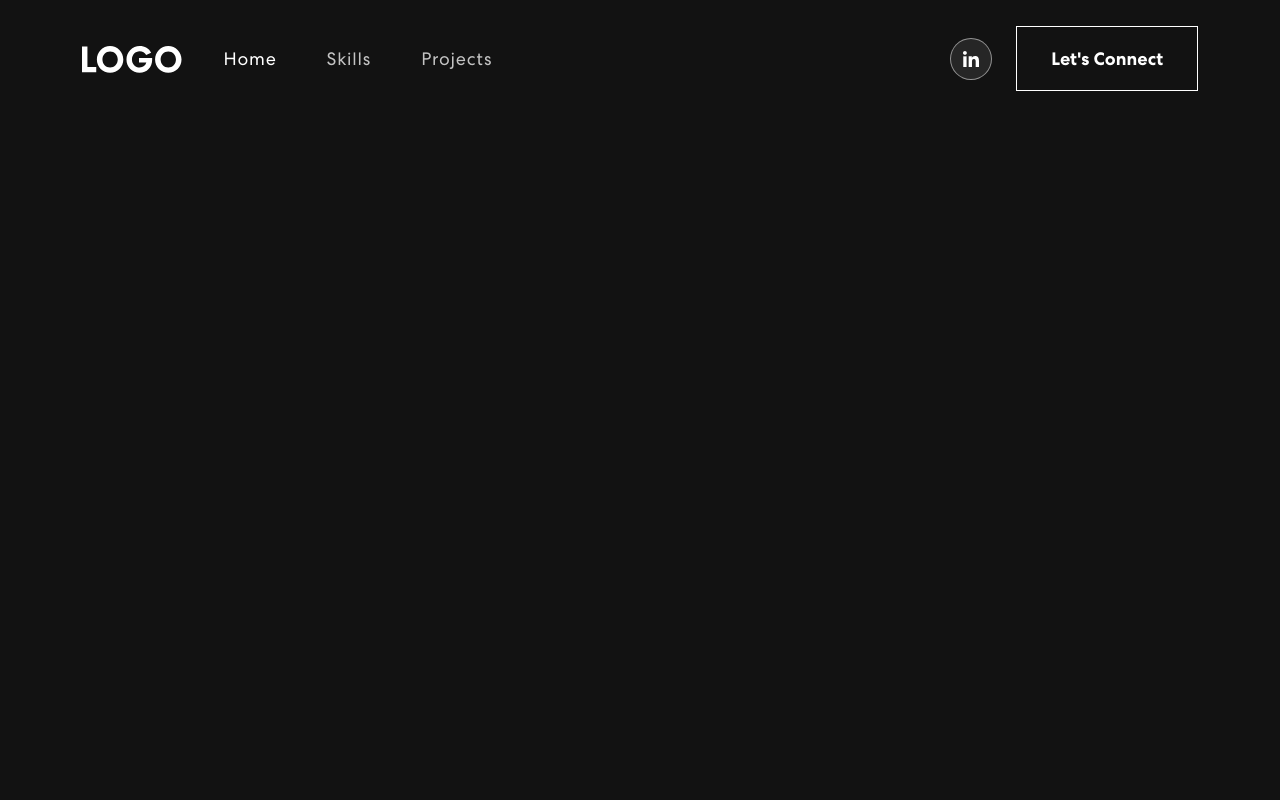
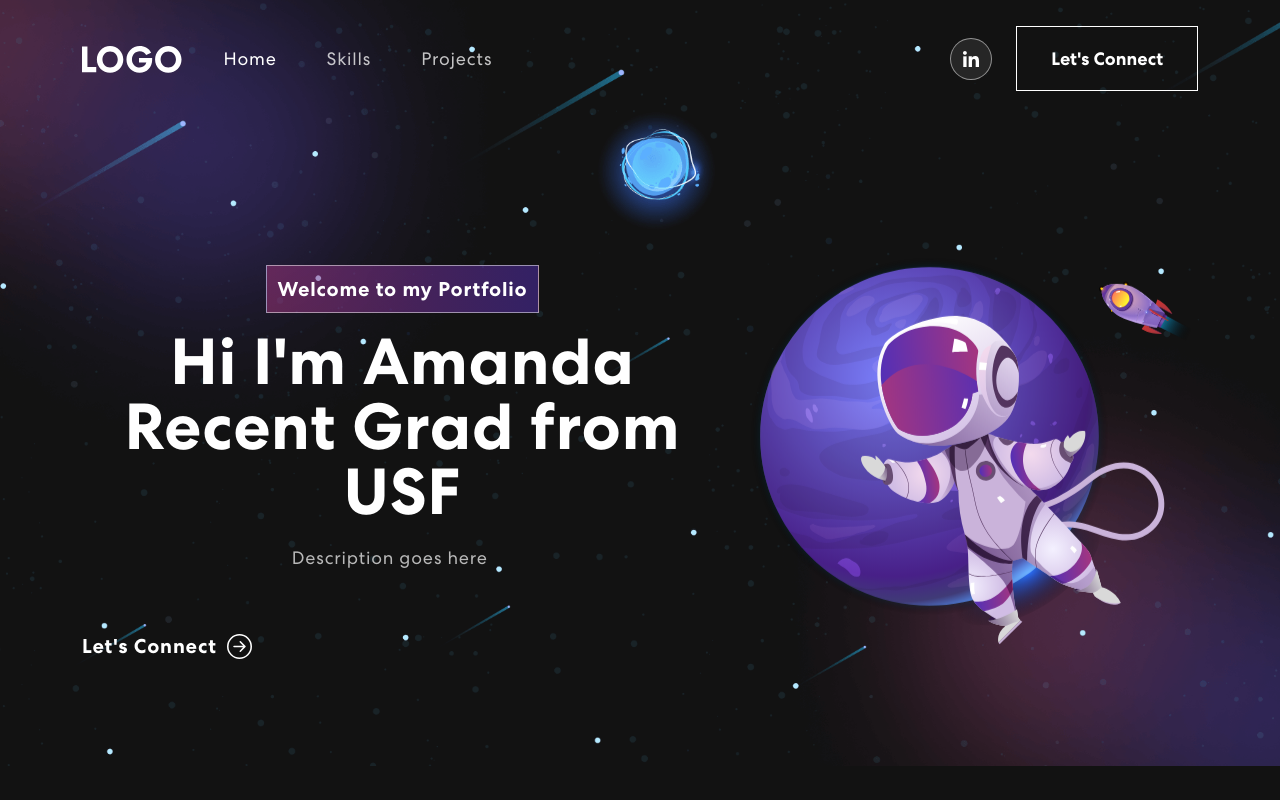
Before and after one commit to amandawangg/my-portfolio, a React (Create React App) app: page / in a window 1280 px wide. Built offline with nearby package versions, Linux system fonts and the light colour scheme.

Commit message:
initial commit

```diff
--- a/package.json
+++ b/package.json
@@ -9,6 +9,7 @@
     "bootstrap": "^5.3.2",
     "react": "^18.2.0",
     "react-bootstrap": "^2.9.2",
+    "react-bootstrap-icons": "^1.10.3",
     "react-dom": "^18.2.0",
     "react-scripts": "5.0.1",
     "web-vitals": "^2.1.4"
--- a/src/App.js
+++ b/src/App.js
@@ -1,11 +1,13 @@
 import './App.css';
 import { NavBar } from "./components/NavBar";
+import { Banner } from "./components/Banner";
 import 'bootstrap/dist/css/bootstrap.min.css';
 
 function App() {
   return (
     <div className="App">
       <NavBar/>
+      <Banner />
     </div>
   );
 }
--- /dev/null
+++ b/src/components/Banner.js
@@ -0,0 +1,61 @@
+import { Container, Row, Col } from "react-bootstrap";
+import { ArrowRightCircle } from "react-bootstrap-icons";
+import headerImg from "../assets/img/header-img.svg"
+import { useState, useEffect } from "react";
+
+
+export const Banner = () => {
+    const toRotate = [ "Recent Grad from USF", "UX/UI Designer", "Frontend Engineer", "Software Engineer"];
+    const [loopNum, setLoopNum] = useState(0);
+    const [isDeleting, setIsDeleting] = useState(false);
+    const [text, setText] = useState('');
+    const period = 2000;
+    const [delta, setDelta] = useState(300 - Math.random() * 100);
+
+    useEffect(() => {
+        let ticker = setInterval(() => {
+            tick();
+        }, delta)
+
+        return () => {clearInterval(ticker)};
+    }, [text])
+
+    const tick = () => {
+        let i = loopNum %toRotate.length;
+        let fullText = toRotate[i];
+        let updatedText = isDeleting ? fullText.substring(0, text.length -1) : fullText.substring(0, text.length + 1);
+
+        setText(updatedText);
+
+        if (isDeleting) {
+            setDelta(prevDelta => prevDelta / 2)
+        }
+
+        if (!isDeleting && updatedText === fullText) {
+            setIsDeleting(true);
+            setDelta(period);
+        } else if(isDeleting && updatedText === '') {
+            setIsDeleting(false);
+            setLoopNum(loopNum + 1);
+            setDelta(500);
+        }
+    }
+
+    return (
+        <section className="banner" id="home">
+            <Container>
+                <Row className="align-items-center">
+                    <Col xs={12} md={6} xl={7}>
+                        <spam className="tagline">Welcome to my Portfolio</spam>
+                        <h1>{`Hi I'm Amanda `}<span className="wrap">{text}</span></h1>
+                        <p>Description goes here</p>
+                        <button onClick={(() => console.log('connect'))}>Let's Connect <ArrowRightCircle size={25} /></button>
+                    </Col>
+                    <Col xs={12} md={6} xl={5}>
+                        <img src={headerImg} alt="Header Img" />
+                    </Col>
+                </Row>
+            </Container>
+        </section>
+    )
+}
```
Also changed, not shown: 1 other file (tests, documents, lock files or other folders).
